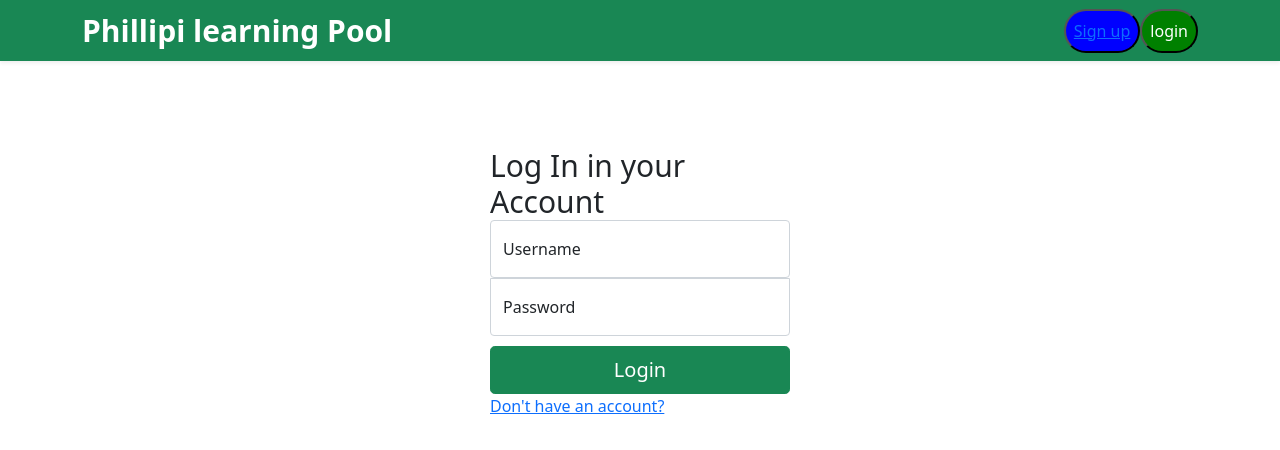
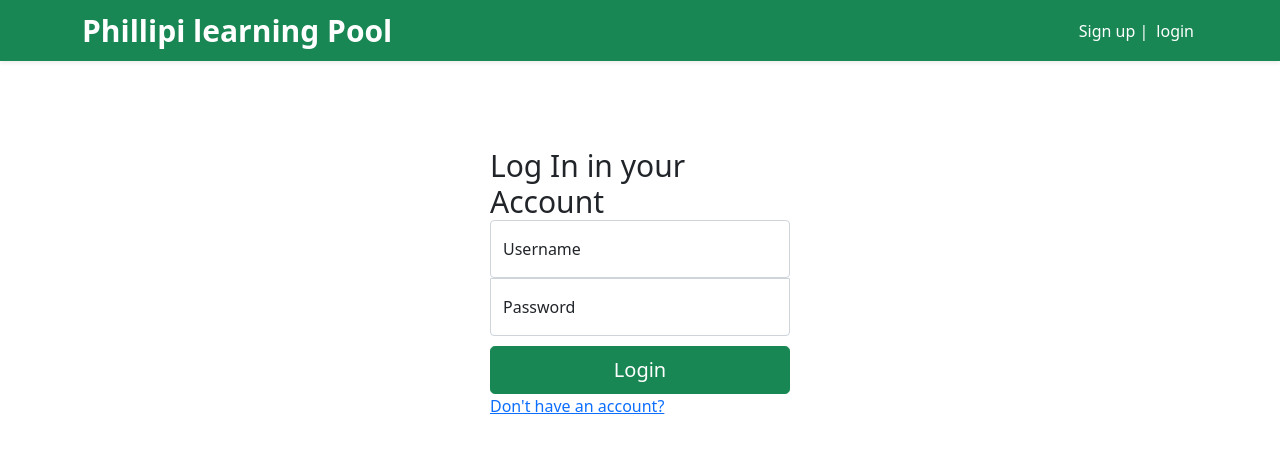
Before and after one commit to Syntaxtonic/Learning_Pool_Frontend_Ex, an Angular app: page /login in a window 1280 px wide. Shown: the top 450 px of the page. Built offline with nearby package versions, Linux system fonts and the light colour scheme.

Commit message:
styling the  header

```diff
--- a/src/app/header/header.component.css
+++ b/src/app/header/header.component.css
@@ -1,6 +1,9 @@
 #links{
     display: flex;
 
+}
+a {
+    text-decoration: none;
 }
 #links a{
     color: white;
@@ -14,16 +17,16 @@
     color: lightskyblue;
 }
 .signup{
-    border-radius: 50px;
+     /* border-radius: 50px; */
     padding: 8px;
     color: white;
-    background-color: blue;
+    /* background-color: blue;  */
 }
 .login{
-    border-radius: 50px;
-    padding: 8px;
+    /* border-radius: 50px; */
+    padding: 8px 4px 8px 0;
     color: white;
-    background-color: green;
+    /* background-color: green;  */
 }
 @media only screen and (max-width:500px) {
     .signup{
--- a/src/app/header/header.component.html
+++ b/src/app/header/header.component.html
@@ -19,9 +19,11 @@
             </button> -->
 
             <div class="btn-group" role="group" aria-label="Basic example" *ngIf="!isLoggedIn">
-                <button  class="signup text-white" type="button"><a routerLink="/register">Sign up</a>
-                </button>
-                <button class="login"type="button" routerLink="/login" >login</button>
+                <a  class="signup text-white" type="button" routerLink="/register">
+                    Sign up |
+                </a>
+                <!-- <small class="text-white"></small> -->
+                <a class="login" type="button" routerLink="/login">login</a>
               </div>
 
 
```
Also changed, not shown: src/app/login/login.component.css (line endings or trailing spaces).
